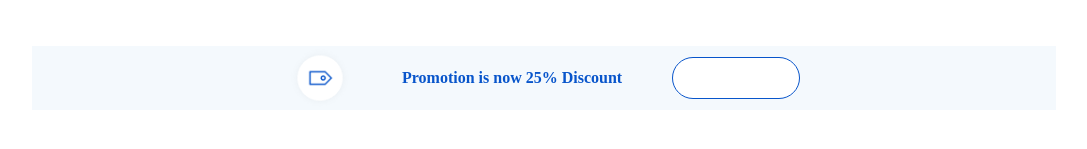
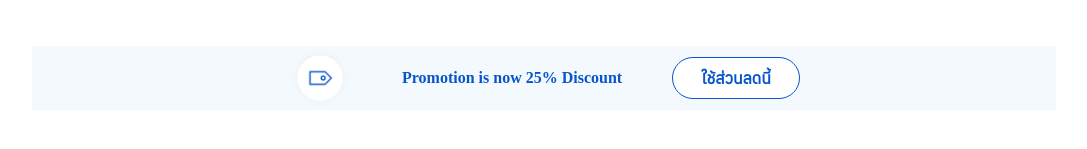
Before and after one commit to Suntiradh/Wedding-Manager-NiceLoop, a Nuxt app: page / in a window 1280 px wide. Shown: the part 425-574 px from the top of the page, without its empty margins (96-1183 px from the left). Built offline with nearby package versions, Linux system fonts and the light colour scheme.

Commit message:
[Update] css Promotion Component

```diff
--- a/components/Promotion.vue
+++ b/components/Promotion.vue
@@ -29,7 +29,7 @@
   border-color: #0855cb;
   @apply my-auto bg-white font-semibold border-solid border;
 }
-.btn {
+.promotion .btn {
   color: #0855cb !important;
 }
 /* Responsive */
```
